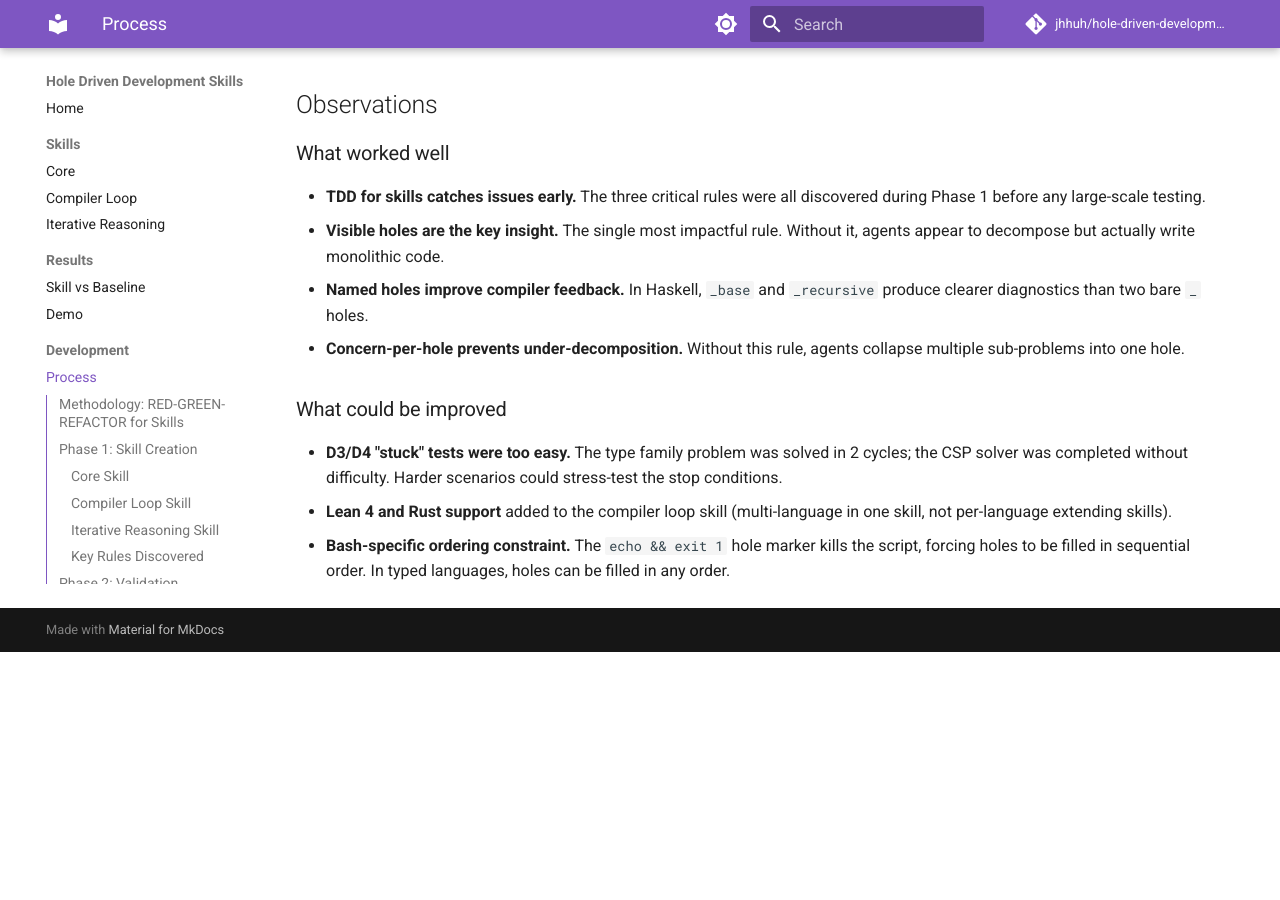
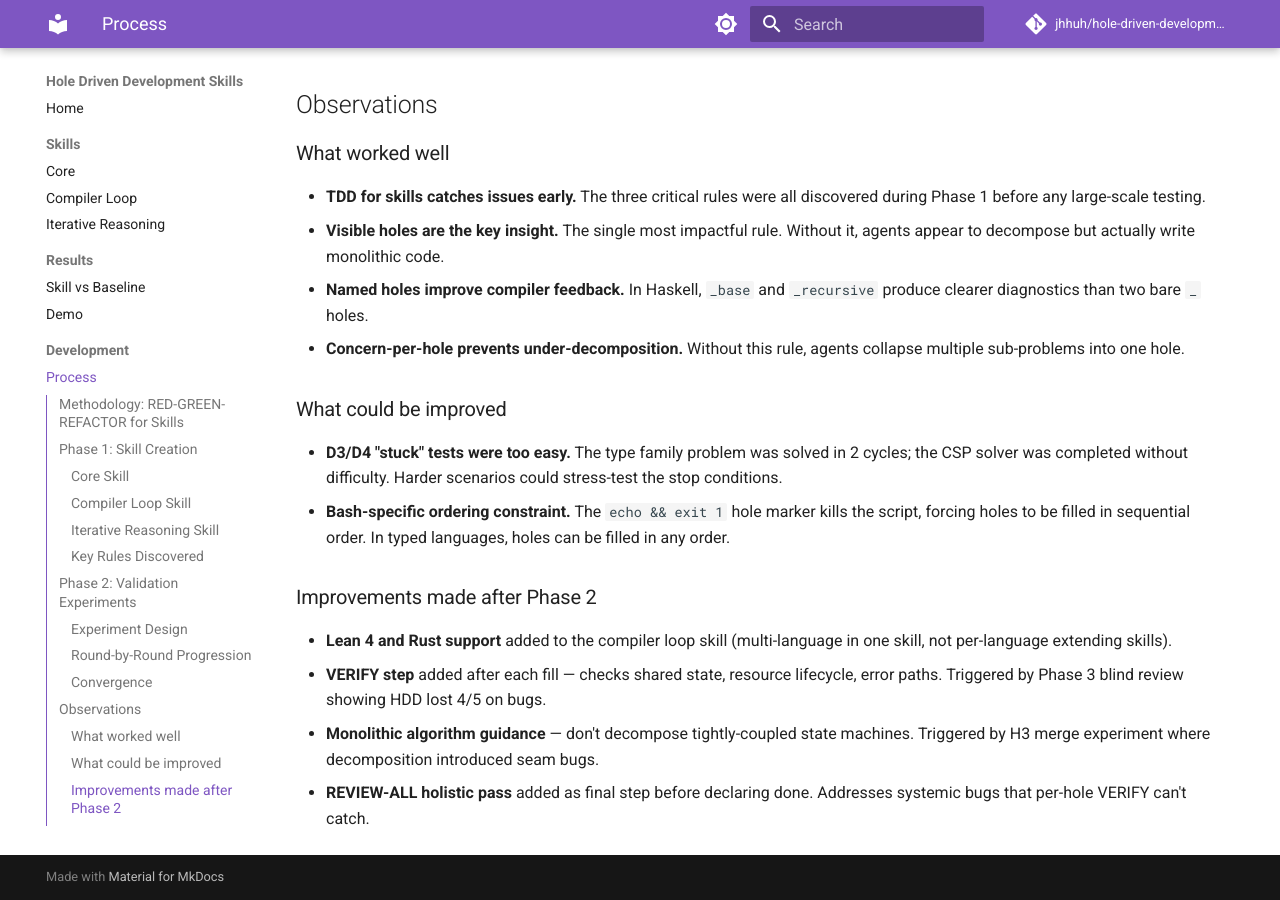
Before and after one commit to jhhuh/hole-driven-development-skill, an MkDocs documentation site: the page built from docs-site/process.md, in a window 1280 px wide and 900 px high, scrolled down 2983 px. Built offline with MkDocs 1.6.1 and Material for MkDocs 9.7.7, drawn with Linux system fonts in a browser that asks for light colours; comment, search, counter and statistics services are not loaded; before the commit the page ends 3635 px from its top, so only the background shows below that.

Commit message:
docs: update experiment tracker, fix counts, add post-Phase-2 improvements
- Experiment tracker: add Phase 3 suite H results, skill revision log
- index.md: update experiment count 24 → 35
- process.md: move completed improvements to new section

```diff
--- a/docs-site/process.md
+++ b/docs-site/process.md
@@ -120,5 +120,11 @@ The Skill Revision Log remained empty throughout Phase 2. The three rules discov
 ### What could be improved
 
 - **D3/D4 "stuck" tests were too easy.** The type family problem was solved in 2 cycles; the CSP solver was completed without difficulty. Harder scenarios could stress-test the stop conditions.
+- **Bash-specific ordering constraint.** The `echo && exit 1` hole marker kills the script, forcing holes to be filled in sequential order. In typed languages, holes can be filled in any order.
+
+### Improvements made after Phase 2
+
 - **Lean 4 and Rust support** added to the compiler loop skill (multi-language in one skill, not per-language extending skills).
-- **Bash-specific ordering constraint.** The `echo && exit 1` hole marker kills the script, forcing holes to be filled in sequential order. In typed languages, holes can be filled in any order.
+- **VERIFY step** added after each fill — checks shared state, resource lifecycle, error paths. Triggered by Phase 3 blind review showing HDD lost 4/5 on bugs.
+- **Monolithic algorithm guidance** — don't decompose tightly-coupled state machines. Triggered by H3 merge experiment where decomposition introduced seam bugs.
+- **REVIEW-ALL holistic pass** added as final step before declaring done. Addresses systemic bugs that per-hole VERIFY can't catch.
```
Also changed, not shown: docs-site/index.md (+1 -1 lines), 1 other file.
